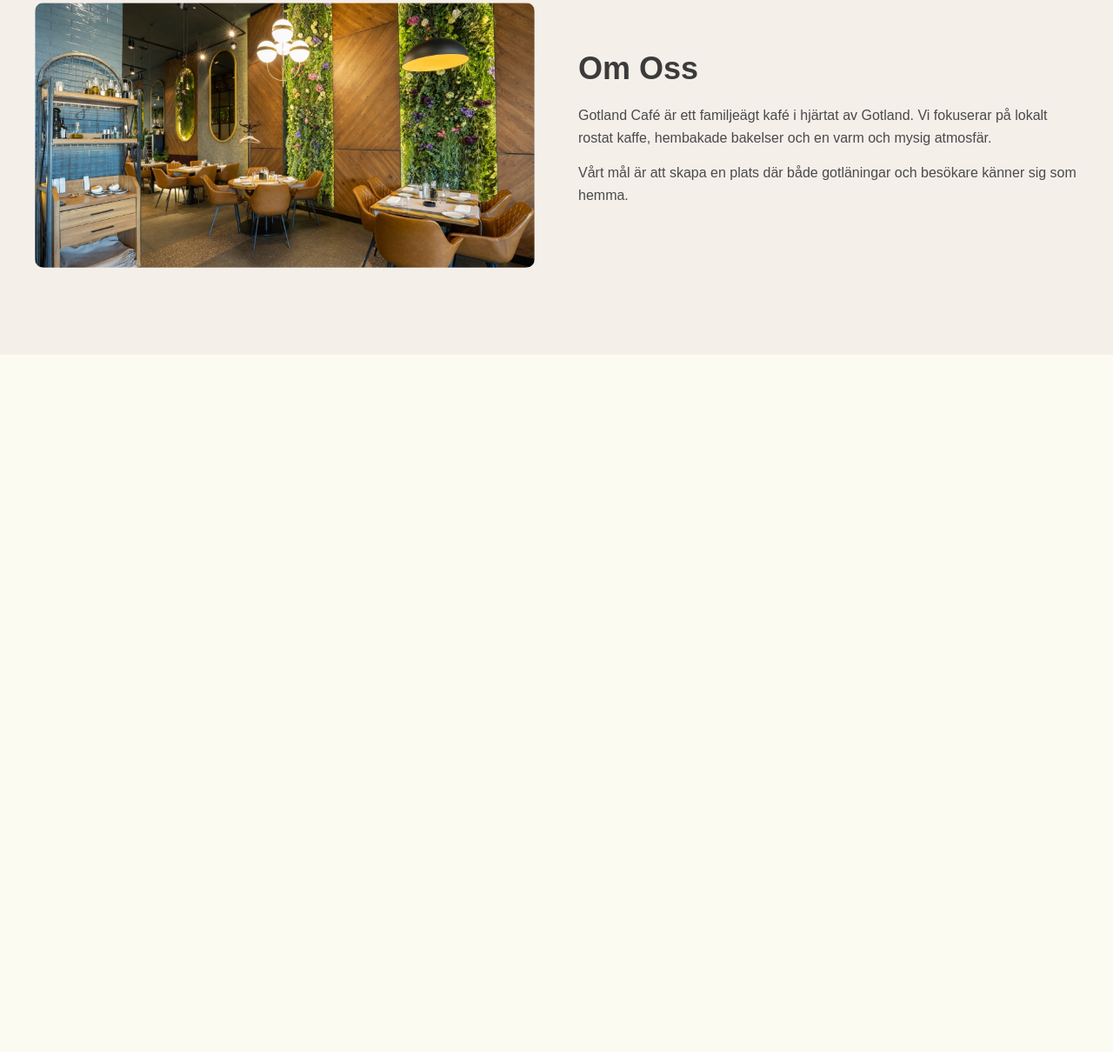
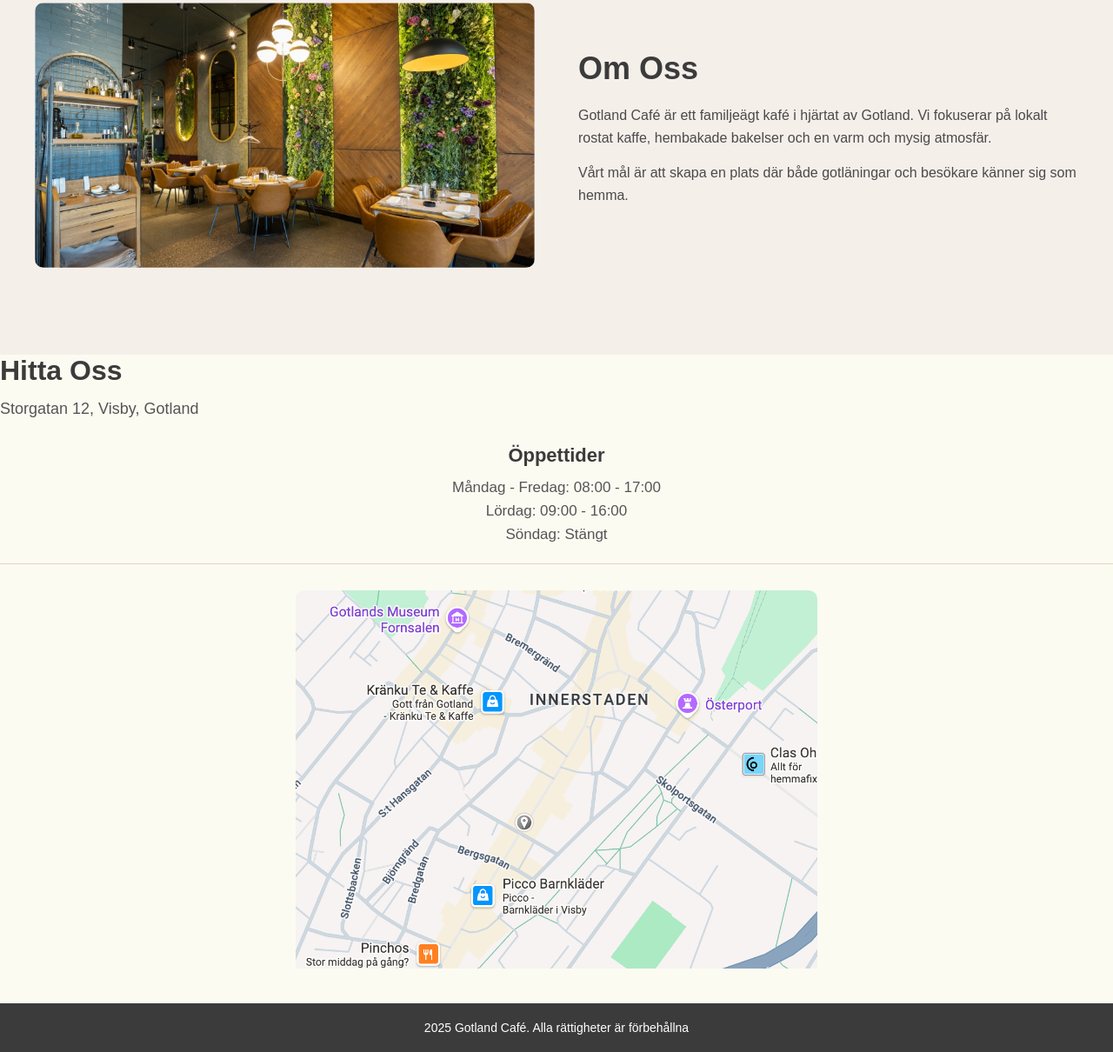
Before and after one commit to Peomannen/Gotland-cafe, a plain HTML site: page index.html in a window 1280 px wide. Shown: the part 1449-2659 px from the top of the page at 87% size. Before the commit the page ends 1857 px from the top, so only its background shows below. Drawn offline with Linux system fonts and the light colour scheme.

Commit message:
lade till två st sections och fixade navbaren

```diff
--- a/index.html
+++ b/index.html
@@ -13,23 +13,23 @@
      </div>
 
     <div class="nav-right">
-      <a href ="#">Hem</a>
-      <a href ="#">Meny</a>
-      <a href ="#">Om oss</a>
-      <a href ="#">Hitta Café</a>
+      <a href ="#home">Hem</a>
+      <a href ="#menu-preview">Meny</a>
+      <a href ="#about">Om oss</a>
+      <a href ="#location">Hitta Café</a>
     </div>
 
   </div>
 
 
         <section class="hero">
-          <div class="hero-content">
+          <div class="hero-content" id="home">
             <h2>Välkommen till Gotland Café</h2>
             <p>Njut av lokalt rostat kaffe och hembakade bakelser i hjärtat av Gotland.</p>
           </div>
         </section>
 
-        <section class="menu-preview">
+        <section class="menu-preview" id="menu-preview">
     <h2>Vår Meny</h2>
     <div class="menu-items">
         <div class="menu-item">
@@ -53,7 +53,7 @@
     </div>
 </section>
 
-<section class="about">
+<section class="about" id="about">
   <div class="about-container">
 
     <img src="images/Kafé.jpg" alt="Café Interior">
@@ -69,7 +69,27 @@
   </div>
 </section>
 
+<section class="location" id="location">
+  <h2>Hitta Oss</h2>
+  <p>Storgatan 12, Visby, Gotland</p>
 
+  <div class="hours">
+    <h3>Öppettider</h3>
+    <ul>
+      <li>Måndag - Fredag: 08:00 - 17:00</li>
+      <li>Lördag: 09:00 - 16:00</li>
+      <li>Söndag: Stängt</li>
+    </ul>
+  </div>
+
+  <div class="map">
+    <img src="images/map.png" alt="Karta över Gotland Café">
+  </div>
+</section>
+
+  <footer class="footer">
+    <p> 2025 Gotland Café. Alla rättigheter är förbehållna</p>
+  </footer>
 
 
 </body>
--- a/styles.css
+++ b/styles.css
@@ -2,6 +2,10 @@
     margin: 0;
     padding: 0;
 
+}
+
+html {
+    scroll-behavior: smooth;
 }
 
 body {
@@ -151,3 +155,73 @@ body {
     color: #4a4a4a;
     margin-bottom: 15px;
 }
+
+
+.location .hours {
+    margin: 30px 0;
+    text-align: center;
+}
+
+.location .hours h3 {
+    font-size: 24px;
+    margin-bottom: 15px;
+    color: #3b3b3b;
+}
+
+.location .hours ul {
+    list-style: none;
+    padding: 0;
+    font-size: 18px;
+    line-height: 1.8;
+    color: #4a4a4a;
+}
+
+.location h2 {
+    font-size: 32px; /* slightly smaller */
+    font-weight: 600; /* modern weight */
+    margin-bottom: 15px;
+    color: #3b3b3b;
+}
+
+.location p {
+    font-size: 18px;
+    margin-bottom: 20px;
+    color: #555; /* softer than pure black */
+}
+
+.location .hours h3 {
+    font-size: 22px;
+    margin-bottom: 10px;
+    color: #3b3b3b;
+}
+
+.location .hours ul li {
+    font-size: 17px;
+    line-height: 1.6;
+    color: #555;
+}
+
+.location .hours {
+    border-bottom: 1px solid #e2d3c3;
+    padding-bottom: 20px;
+}
+
+.location .map img {
+    width: 100%;
+    max-width: 600px; /* smaller and more readable */
+    height: auto; /* keeps aspect ratio */
+    border-radius: 10px;
+    margin: 0 auto;
+    display: block;
+    padding-bottom: 40px;
+}
+
+/* Footer styles */
+
+.footer {
+    background-color: #3b3b3b;
+    color: #fff;
+    text-align: center;
+    padding: 20px;
+    font-size: 14px;
+}
```
Also changed, not shown: images/map.png (added).
